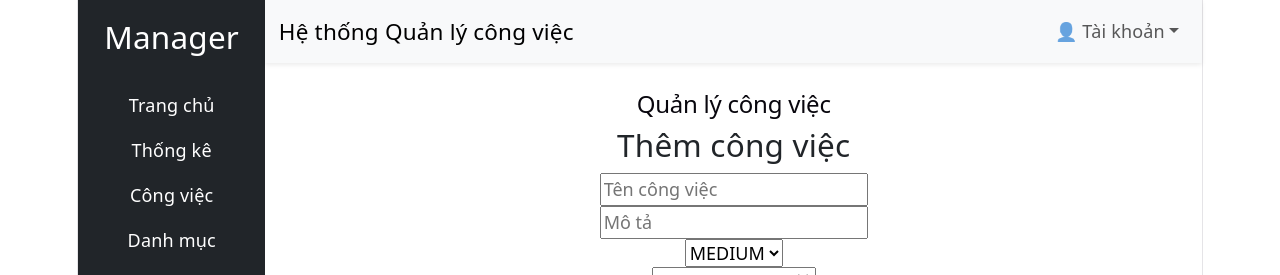
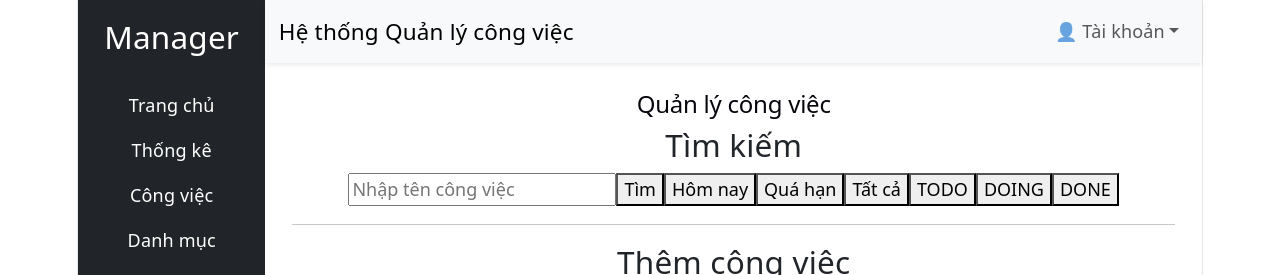
Before and after one commit to Vu-Duc-Vuong/Quan-Ly-Cong-Viec, a React app in the folder frontend/: page /tasks in a window 1280 px wide. Shown: the top 275 px of the page. Built offline with nearby package versions, Linux system fonts and the light colour scheme; no server answers; the HTML template or start-up script is replaced by a standard one.

Commit message:
Add task search and filter frontend

```diff
--- a/frontend/src/pages/Tasks.jsx
+++ b/frontend/src/pages/Tasks.jsx
@@ -3,6 +3,9 @@ import { useEffect, useState } from "react";
 
 import {
     getTasks,
+    searchTasks,
+    getTodayTasks,
+    getOverdueTasks,
     createTask,
     updateTask,
     deleteTask,
@@ -14,15 +17,17 @@ import {
 function Tasks() {
 
 
-    const [tasks, setTasks] = useState([]);
+    const [tasks,setTasks] = useState([]);
+
+
+    const [editId,setEditId] = useState(null);
+
+
+    const [keyword,setKeyword] = useState("");
 
 
 
-    const [editId, setEditId] = useState(null);
-
-
-
-    const [form, setForm] = useState({
+    const [form,setForm] = useState({
 
         title:"",
         description:"",
@@ -35,19 +40,13 @@ function Tasks() {
 
 
 
-    const loadTasks = async () => {
 
-        try {
 
-            const response = await getTasks();
+    const loadTasks = async()=>{
 
-            setTasks(response.data);
+        const response = await getTasks();
 
-        } catch(error){
-
-            console.log(error);
-
-        }
+        setTasks(response.data);
 
     };
 
@@ -67,7 +66,8 @@ function Tasks() {
 
 
 
-    const handleChange = (e)=>{
+
+    const handleChange=(e)=>{
 
         setForm({
 
@@ -86,7 +86,7 @@ function Tasks() {
 
 
 
-    const resetForm = ()=>{
+    const resetForm=()=>{
 
         setForm({
 
@@ -96,6 +96,7 @@ function Tasks() {
             deadline:""
 
         });
+
 
         setEditId(null);
 
@@ -109,15 +110,14 @@ function Tasks() {
 
 
 
-    const handleSubmit = async(e)=>{
+    const handleSubmit=async(e)=>{
 
         e.preventDefault();
 
 
-
         if(!form.title.trim()){
 
-            alert("Vui lòng nhập tên công việc");
+            alert("Nhập tên công việc");
 
             return;
 
@@ -137,9 +137,7 @@ function Tasks() {
         }
 
 
-
         resetForm();
-
 
         loadTasks();
 
@@ -153,13 +151,10 @@ function Tasks() {
 
 
 
-    // đưa dữ liệu lên form sửa
-
-    const handleEdit = (task)=>{
+    const handleEdit=(task)=>{
 
 
         setEditId(task.id);
-
 
 
         setForm({
@@ -170,16 +165,10 @@ function Tasks() {
 
             priority:task.priority,
 
-            deadline:
-
-            task.deadline
-
+            deadline:task.deadline
             ?
-
             task.deadline.substring(0,10)
-
             :
-
             ""
 
         });
@@ -195,13 +184,22 @@ function Tasks() {
 
 
 
-    const handleComplete = async(id)=>{
+    const handleSearch=async()=>{
 
 
-        await completeTask(id);
+        if(!keyword){
+
+            loadTasks();
+
+            return;
+
+        }
 
 
-        loadTasks();
+        const response = await searchTasks(keyword);
+
+
+        setTasks(response.data);
 
 
     };
@@ -214,17 +212,94 @@ function Tasks() {
 
 
 
-    const handleDelete = async(id)=>{
+    const handleToday=async()=>{
 
+        const response = await getTodayTasks();
+
+        setTasks(response.data);
+
+    };
+
+
+
+
+
+
+
+
+
+    const handleOverdue=async()=>{
+
+        const response = await getOverdueTasks();
+
+        setTasks(response.data);
+
+    };
+
+
+
+
+
+
+
+
+
+    const handleStatus=(status)=>{
+
+
+        if(status==="ALL"){
+
+            loadTasks();
+
+            return;
+
+        }
+
+
+
+        setTasks(
+
+            tasks.filter(
+
+                task=>task.status===status
+
+            )
+
+        );
+
+    };
+
+
+
+
+
+
+
+
+
+    const handleComplete=async(id)=>{
+
+        await completeTask(id);
+
+        loadTasks();
+
+    };
+
+
+
+
+
+
+
+
+
+    const handleDelete=async(id)=>{
 
         await deleteTask(id);
 
-
         loadTasks();
 
-
     };
-
 
 
 
@@ -247,16 +322,86 @@ Quản lý công việc
 
 
 <h3>
+Tìm kiếm
+</h3>
+
+
+
+<input
+
+placeholder="Nhập tên công việc"
+
+value={keyword}
+
+onChange={(e)=>setKeyword(e.target.value)}
+
+/>
+
+
+<button onClick={handleSearch}>
+Tìm
+</button>
+
+
+
+
+
+<button onClick={handleToday}>
+Hôm nay
+</button>
+
+
+
+
+<button onClick={handleOverdue}>
+Quá hạn
+</button>
+
+
+
+
+
+<button onClick={()=>handleStatus("ALL")}>
+Tất cả
+</button>
+
+
+
+<button onClick={()=>handleStatus("TODO")}>
+TODO
+</button>
+
+
+
+<button onClick={()=>handleStatus("DOING")}>
+DOING
+</button>
+
+
+
+<button onClick={()=>handleStatus("DONE")}>
+DONE
+</button>
+
+
+
+
+
+<hr/>
+
+
+
+
+
+
+
+<h3>
 
 {
 editId
-
 ?
-
 "Sửa công việc"
-
 :
-
 "Thêm công việc"
 
 }
@@ -288,8 +433,6 @@ onChange={handleChange}
 
 
 
-
-
 <input
 
 name="description"
@@ -308,8 +451,6 @@ onChange={handleChange}
 
 
 
-
-
 <select
 
 name="priority"
@@ -321,19 +462,11 @@ onChange={handleChange}
 >
 
 
-<option value="LOW">
-LOW
-</option>
+<option value="LOW">LOW</option>
 
+<option value="MEDIUM">MEDIUM</option>
 
-<option value="MEDIUM">
-MEDIUM
-</option>
-
-
-<option value="HIGH">
-HIGH
-</option>
+<option value="HIGH">HIGH</option>
 
 
 </select>
@@ -341,8 +474,6 @@ HIGH
 
 
 <br/>
-
-
 
 
 
@@ -364,45 +495,17 @@ onChange={handleChange}
 
 
 
-
-
-<button type="submit">
+<button>
 
 {
-
 editId
-
 ?
-
 "Lưu"
-
 :
-
 "Thêm"
-
 }
 
 </button>
-
-
-
-{
-
-editId &&
-
-<button
-
-type="button"
-
-onClick={resetForm}
-
->
-
-Hủy
-
-</button>
-
-}
 
 
 
@@ -458,35 +561,25 @@ Hủy
 
 {
 
-tasks.map((task)=>(
+tasks.map(task=>(
 
 
 <tr key={task.id}>
 
 
-<td>
-{task.id}
-</td>
+<td>{task.id}</td>
 
 
-<td>
-{task.title}
-</td>
+<td>{task.title}</td>
 
 
-<td>
-{task.description}
-</td>
+<td>{task.description}</td>
 
 
-<td>
-{task.status}
-</td>
+<td>{task.status}</td>
 
 
-<td>
-{task.priority}
-</td>
+<td>{task.priority}</td>
 
 
 <td>
@@ -510,19 +603,14 @@ new Date(task.deadline).toLocaleDateString()
 
 
 
-
 <td>
 
 
 {
 
-task.status !== "DONE" &&
+task.status!=="DONE" &&
 
-<button
-
-onClick={()=>handleComplete(task.id)}
-
->
+<button onClick={()=>handleComplete(task.id)}>
 
 Hoàn thành
 
@@ -532,36 +620,19 @@ Hoàn thành
 
 
 
-
-
-<button
-
-onClick={()=>handleEdit(task)}
-
->
-
+<button onClick={()=>handleEdit(task)}>
 Sửa
-
 </button>
 
 
 
-
-
-<button
-
-onClick={()=>handleDelete(task.id)}
-
->
-
+<button onClick={()=>handleDelete(task.id)}>
 Xóa
-
 </button>
 
 
 
 </td>
-
 
 
 </tr>
@@ -574,7 +645,6 @@ Xóa
 
 
 </tbody>
-
 
 
 </table>
--- a/frontend/src/services/taskService.js
+++ b/frontend/src/services/taskService.js
@@ -7,6 +7,39 @@ import api from "./api";
 export const getTasks = () => {
 
     return api.get("/tasks");
+
+};
+
+
+
+
+// tìm kiếm task
+
+export const searchTasks = (keyword) => {
+
+    return api.get(`/tasks/search?keyword=${keyword}`);
+
+};
+
+
+
+
+// task hôm nay
+
+export const getTodayTasks = () => {
+
+    return api.get("/tasks/today");
+
+};
+
+
+
+
+// task quá hạn
+
+export const getOverdueTasks = () => {
+
+    return api.get("/tasks/overdue");
 
 };
 
```
